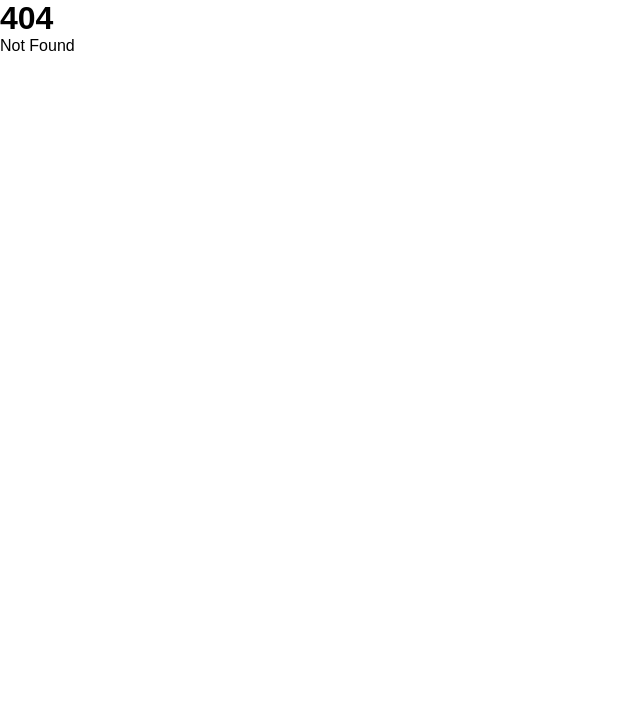
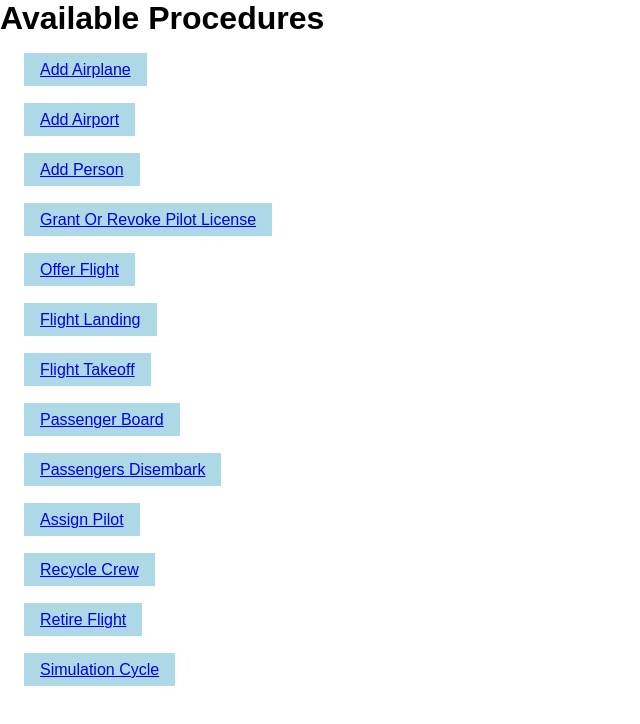
Before and after one commit to 1aryanpro/CS4400-Phase4, a SvelteKit app: page /procedures in a window 1280 px wide. Before the commit this address had no page. Shown: the top 724 px of the page, without its empty margins (0-640 px from the left). Built offline with nearby package versions, Linux system fonts and the light colour scheme.

Commit message:
started procedures

```diff
--- /dev/null
+++ b/src/routes/procedures/+page.svelte
@@ -0,0 +1,26 @@
+<script>
+    import { snakeToTitleCase } from "$lib";
+
+    let procedures = [
+        "add_airplane",
+        "add_airport",
+        "add_person",
+        "grant_or_revoke_pilot_license",
+        "offer_flight",
+        "flight_landing",
+        "flight_takeoff",
+        "passenger_board",
+        "passengers_disembark",
+        "assign_pilot",
+        "recycle_crew",
+        "retire_flight",
+        "simulation_cycle",
+    ];
+</script>
+
+<h1>Available Procedures</h1>
+<ul>
+    {#each procedures as proc}
+        <li><a href={`/procedures/${proc}`}>{snakeToTitleCase(proc)}</a></li>
+    {/each}
+</ul>
--- a/static/style.css
+++ b/static/style.css
@@ -3,3 +3,14 @@
     padding: 0;
     font-family: sans-serif;
 }
+
+li {
+    padding: 0.5rem;
+    margin: 1rem;
+    list-style: none;
+}
+
+a {
+    background-color: lightblue;
+    padding: 0.5rem 1rem;
+}
```
Also changed, not shown: src/routes/+page.svelte (+3 -12 lines).
